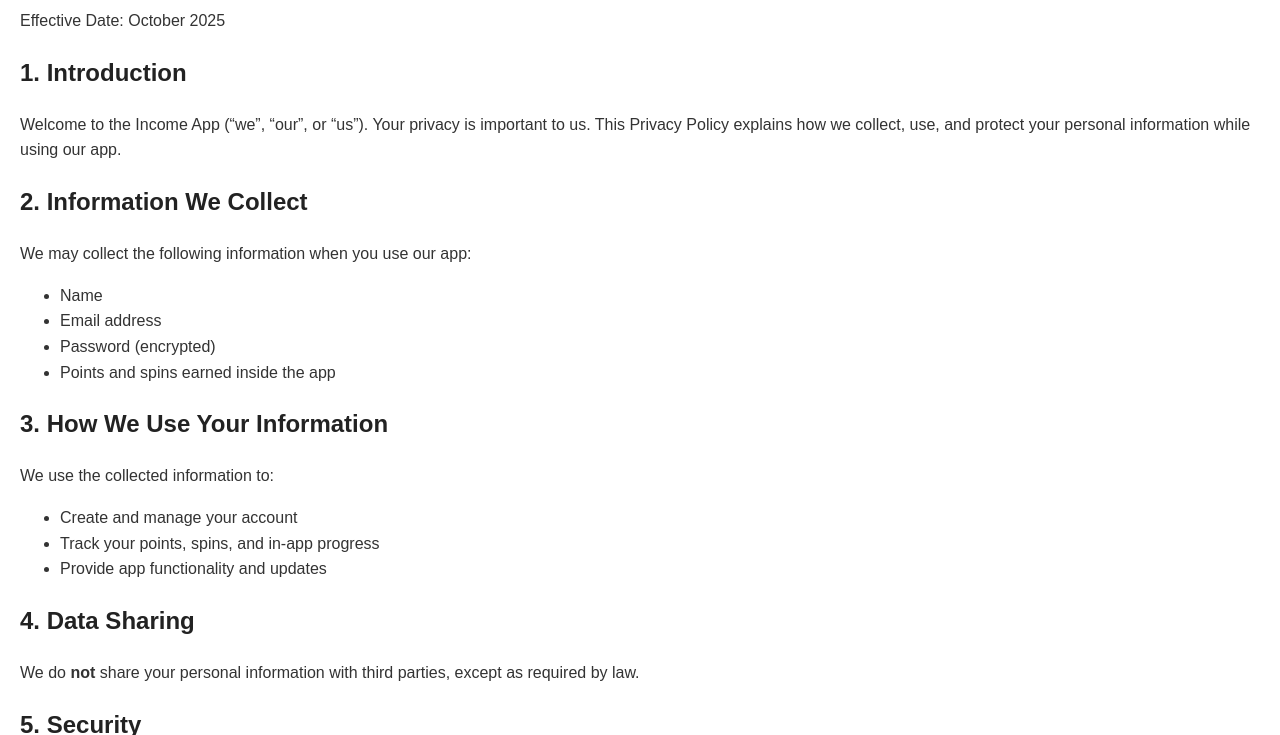
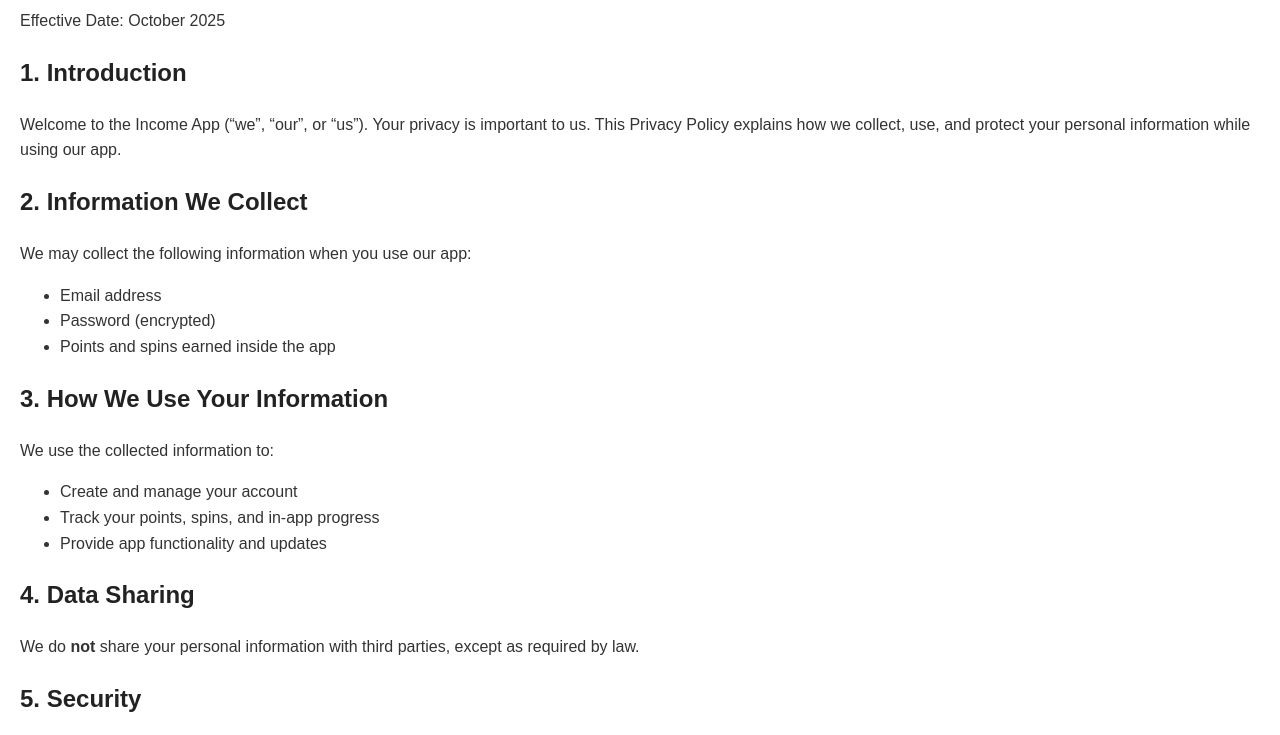
Before and after one commit to KawaiiPanicX/Income, a website: page index.html in a window 1280 px wide. Shown: the part 86-821 px from the top of the page. Drawn offline with Linux system fonts and the light colour scheme.

Commit message:
Update index.html

```diff
--- a/index.html
+++ b/index.html
@@ -29,7 +29,6 @@
   <h2>2. Information We Collect</h2>
   <p>We may collect the following information when you use our app:</p>
   <ul>
-    <li>Name</li>
     <li>Email address</li>
     <li>Password (encrypted)</li>
     <li>Points and spins earned inside the app</li>
```
